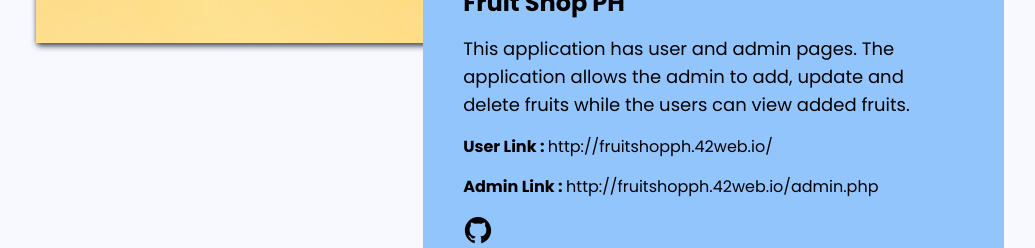
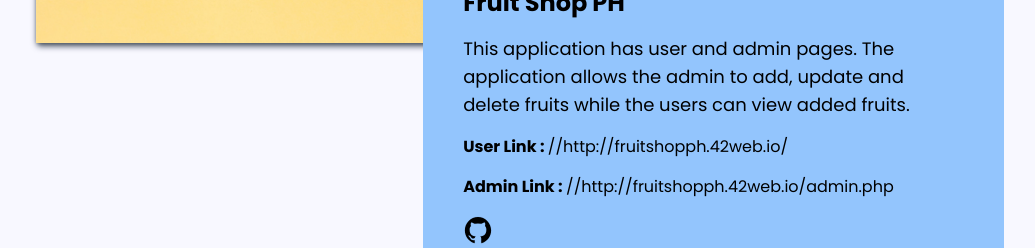
Before and after one commit to mikefillar/mikefillar.github.io, a React (Create React App) app: page / in a window 1280 px wide. Shown: the part 1920-2168 px from the top of the page, without its empty margins (120-1155 px from the left). Built offline with nearby package versions, Linux system fonts and the light colour scheme.

Commit message:
Update Project.js
Updating Links

```diff
--- a/src/Components/Project.js
+++ b/src/Components/Project.js
@@ -38,7 +38,7 @@ const Project = () => {
               href="http://fruitshopph.42web.io/"
               target="_blank"
             >
-              http://fruitshopph.42web.io/
+              //http://fruitshopph.42web.io/
             </a>
           </p>
           <p>
@@ -48,7 +48,7 @@ const Project = () => {
               href="http://fruitshopph.42web.io/admin.php"
               target="_blank"
             >
-              http://fruitshopph.42web.io/admin.php
+              //http://fruitshopph.42web.io/admin.php
             </a>
           </p>
           <div className="flex gap-2 justify-center items-center md:justify-start md:items-start">
```
